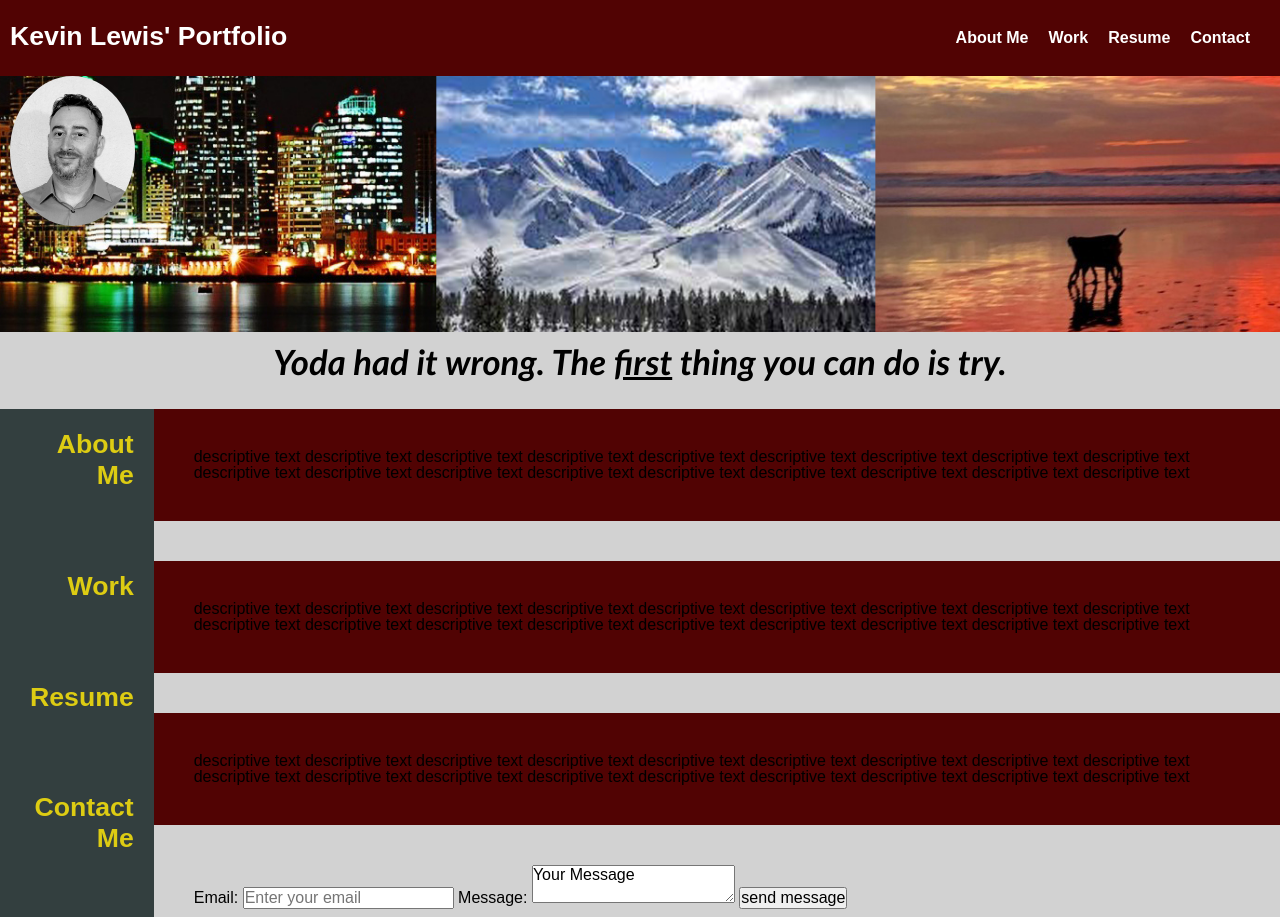
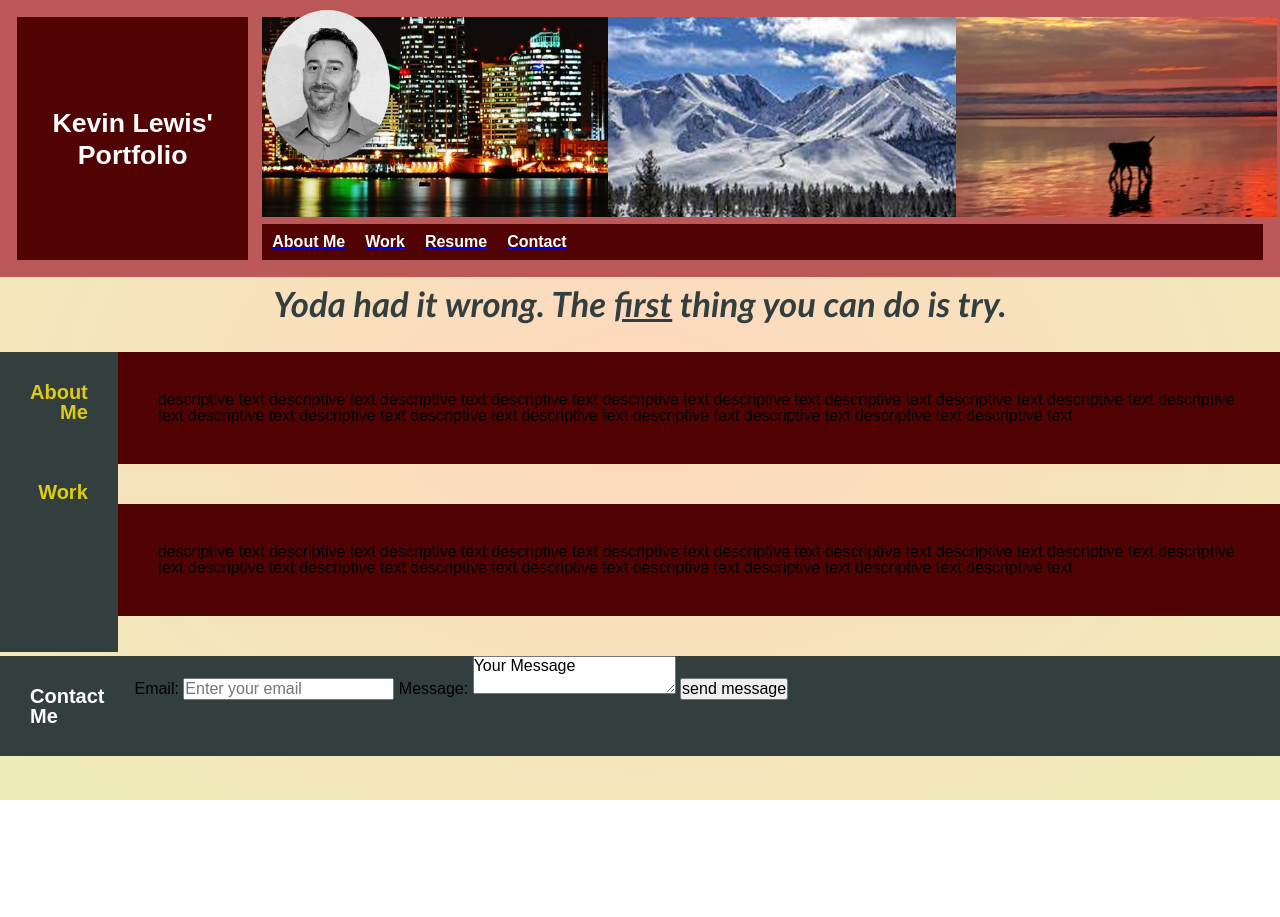
Before and after one commit to KPL33/Kevin-Lewis-portfolio, a plain HTML site: page index.html in a window 1280 px wide. Shown: the top 917 px of the page. After the commit the page ends 800 px from the top, so only its background shows below. Drawn offline with Linux system fonts and the light colour scheme.

Commit message:
site as of 4-11-23

```diff
--- a/assets/css/style.css
+++ b/assets/css/style.css
@@ -1,22 +1,39 @@
-* {
-  box-sizing: border-box;
-}
-
 body {
 	font-family: 'Futura Bold', 'Futura', sans-serif;
 	margin: 0;
-  background-color: rgb(210, 210, 210);
+	background-image: radial-gradient(rgb(255, 215, 190), rgb(238, 238, 185));
 }
 
 header {
 	display: flex;
 	justify-content: space-between;
 	padding: 10px;
-  background: #510303;
 }
 
-.title {
-  padding-top: 10px;
+.cards {
+	display: flex;
+	flex-wrap: wrap;
+	background: #bb5858;
+	padding: 10px;
+}
+
+#card1, #card3 {
+	display: flex;
+	text-align: center;
+	align-items: center;
+	margin: 7px;
+	height: auto;
+	background: #510303;
+	flex: 1 2 200px;
+}
+
+a {
+	align-items: center;
+}
+
+h1 {
+	padding: 10px;
+	display: 50%;
 	flex-wrap: wrap;
 	font-size: 20pt;
 	margin-right: 50px;
@@ -24,26 +41,8 @@ header {
 	color: #fff;
 }
 
-h1 {
-  flex-wrap: wrap;
-}
+h3 {
 
-.nav-bar {
-  flex-wrap: wrap;
-  color: #ddcc13;
-}
-
-ul {
-  flex-wrap: wrap;
-  display: flex;
-  padding: 10px;
-}
-
-a {
-  text-decoration: none;
-}
-
-h3 {
 	flex-wrap: flex;
 	color:#fff;
 	font-family: 'Futura Bold', 'Futura', sans-serif;
@@ -65,10 +64,6 @@ h3:active {
 	color: #dd9013;
   }
 
-.main {
-  display: flex;
-}
-
 #profile-picture {
 	position: absolute;
 	margin: 0px 50px 20px 10px;
@@ -79,22 +74,21 @@ h3:active {
 }
 
 #profile-header {
+	align-self: center;
+	display: flex;
 	width: 100%;
+	margin: 7px;
+	height: 200px;
+	background: #510303;
+	flex: 1 2 200px;
 }
 
 #mantra {
+	color:#333f3f;
 	font-family: 'Trebuchet MS', 'Lucida Sans Unicode', 'Lucida Grande', 'Lucida Sans', Arial, sans-serif;
 	text-align: center;
 	font-size: 26pt;
 	padding: 10px;
-}
-
-#About, #Work, #Resume, #Contact {
-  font-size: 20pt;
-  color: #ddcc13;
-  line-height: 115%;
-  display: block;
-  padding: 20px 20px 60px 30px;
 }
 
 span {
@@ -106,10 +100,16 @@ aside {
 	float: left;
 	text-align: right;
 	background-color: rgb(51, 63, 63);
-  height: 600px;
+	height: 300px;
 }
 
-.cards {
+h2 {
+	color: #ddcc13;
+	font-size: 20px;
+	padding: 30px;
+}
+
+.info {
 	flex-wrap: wrap;
 	height: auto;
 	padding: 40px ;
@@ -117,7 +117,7 @@ aside {
 	background-color: #510303;
   }
 
-.cards:hover {
+  .info:hover {
 	visibility: visible;
 	background-color: #d2d2d2;
 	color:#303029;
@@ -125,19 +125,18 @@ aside {
 	transition: all ease-in-out .75s;
   }
 
-#contact {
+  footer {
 	display: flex;
-  color: #303029;
+	margin-top: 30px;
+	background-color: #333f3f;
   }
 
-/*
- A flex-basis of 200px sets the starting width
-  A flex-grow value of 1 allows the elements to evenly grow to fill the remaining space
-.card {
-  flex: 1 0 200px;
-  padding: 10px;
-  text-align: center;
-  border-style: solid;
-  border-width: 1px;
+  #Contact {
+	flex-wrap: flex;
+	color: white
   }
-*/
+
+  .form {
+	padding-top: 20px;
+	flex-wrap: flex;
+  }
--- a/index.html
+++ b/index.html
@@ -1,66 +1,60 @@
 <!DOCTYPE html>
 <html lang="en">
-
    <head>
     <meta charset="UTF-8" />
     <meta name="viewport" content="width=device-width, initial-scale=1" />
-    <title>Welcome to Kevin's Portfolio</title>
+    <title>Welcome to Kevin Lewis' site</title>
     <link rel="stylesheet" type="text/css" href="./assets/css/reset.css" />
     <link rel="stylesheet" type="text/css" href="./assets/css/style.css" />
   </head>
 
   <body>
-    <header>
-      <section class='title'>
-        <h1>Kevin Lewis' Portfolio</h1>
-      </section>
-      <ul class="nav-bar">
+    <header class='cards'>
+      <h1 id="card1">Kevin Lewis' Portfolio</h1>
+      <section id="card2">
+        <img id="profile-picture" src="./assets/gs_no_shad.jpg" />
+        <img id="profile-header" src="./assets/profile-header.jpg" />
+      </div>
+      <ul id="card3" id="links">
         <a href="#About"><h3>About Me</h3></a>
         <a href="#Work"><h3>Work</h3></a>
-        <a href="#Resume"><h3>Resume</h3></a>
+        <a target="_blank" rel="noopener noreferrer" href="./assets/Kevin_Lewis_Resume_2023.pdf"><h3>Resume</h3></a>
         <a href="#Contact"><h3>Contact</h3></a>
       </ul>
     </header>
 
-<!--a href="#About-Me">About Me</a>-->
-
-    <section>
-      <img id="profile-picture" src="./assets/gs_no_shad.jpg" />
-      <img id="profile-header" src="./assets/profile-header.jpg" />
-      <h2 id="mantra"><em>Yoda had it wrong. The <span>first</span> thing you can do is try.</em></h2>
-    </section>
+    <p id="mantra"><em><strong>Yoda had it wrong. The <span>first</span> thing you can do is try.</strong></em></p>
 
     <main>
       <aside>
         <h2 id="About">About<br>Me</h2>
         <h2 id="Work">Work</h2>
-        <h2 id="Resume">Resume</h2>
-        <h2 id="Contact">Contact<br>Me</h2>
       </aside>
 
-      <section class="cards">
-        descriptive text descriptive text descriptive text descriptive text descriptive text descriptive text descriptive text descriptive text descriptive text descriptive text descriptive text descriptive text descriptive text descriptive text descriptive text descriptive text descriptive text descriptive text
+      <section class="info">
+        <p>descriptive text descriptive text descriptive text descriptive text descriptive text descriptive text descriptive text descriptive text descriptive text descriptive text descriptive text descriptive text descriptive text descriptive text descriptive text descriptive text descriptive text descriptive text</p>
       </section>
 
-      <section class="cards">
-        descriptive text descriptive text descriptive text descriptive text descriptive text descriptive text descriptive text descriptive text descriptive text descriptive text descriptive text descriptive text descriptive text descriptive text descriptive text descriptive text descriptive text descriptive text
+      <section class="info">
+        <p>descriptive text descriptive text descriptive text descriptive text descriptive text descriptive text descriptive text descriptive text descriptive text descriptive text descriptive text descriptive text descriptive text descriptive text descriptive text descriptive text descriptive text descriptive text</p>
       </section>
 
-      <section class="cards">
-        descriptive text descriptive text descriptive text descriptive text descriptive text descriptive text descriptive text descriptive text descriptive text descriptive text descriptive text descriptive text descriptive text descriptive text descriptive text descriptive text descriptive text descriptive text
-      </section>
-    </main>
       <footer>
-      <form action="#">
+        <h2 id="Contact">Contact<br>Me</h2>
+
+        <form clas ="form" action="#">
           <label for="email">
             Email: <input id="email" placeholder="Enter your email" />
           </label>
+
           <label for="message">
             Message: <textarea id="message">Your Message</textarea>
           </label>
+
           <input type="submit" value="send message">
         </form>
+
       </footer>
+    </main>
   </body>
-
 </html>
```
Also changed, not shown: 4 other files. Lines whose indentation alone changed are shown as unchanged.
